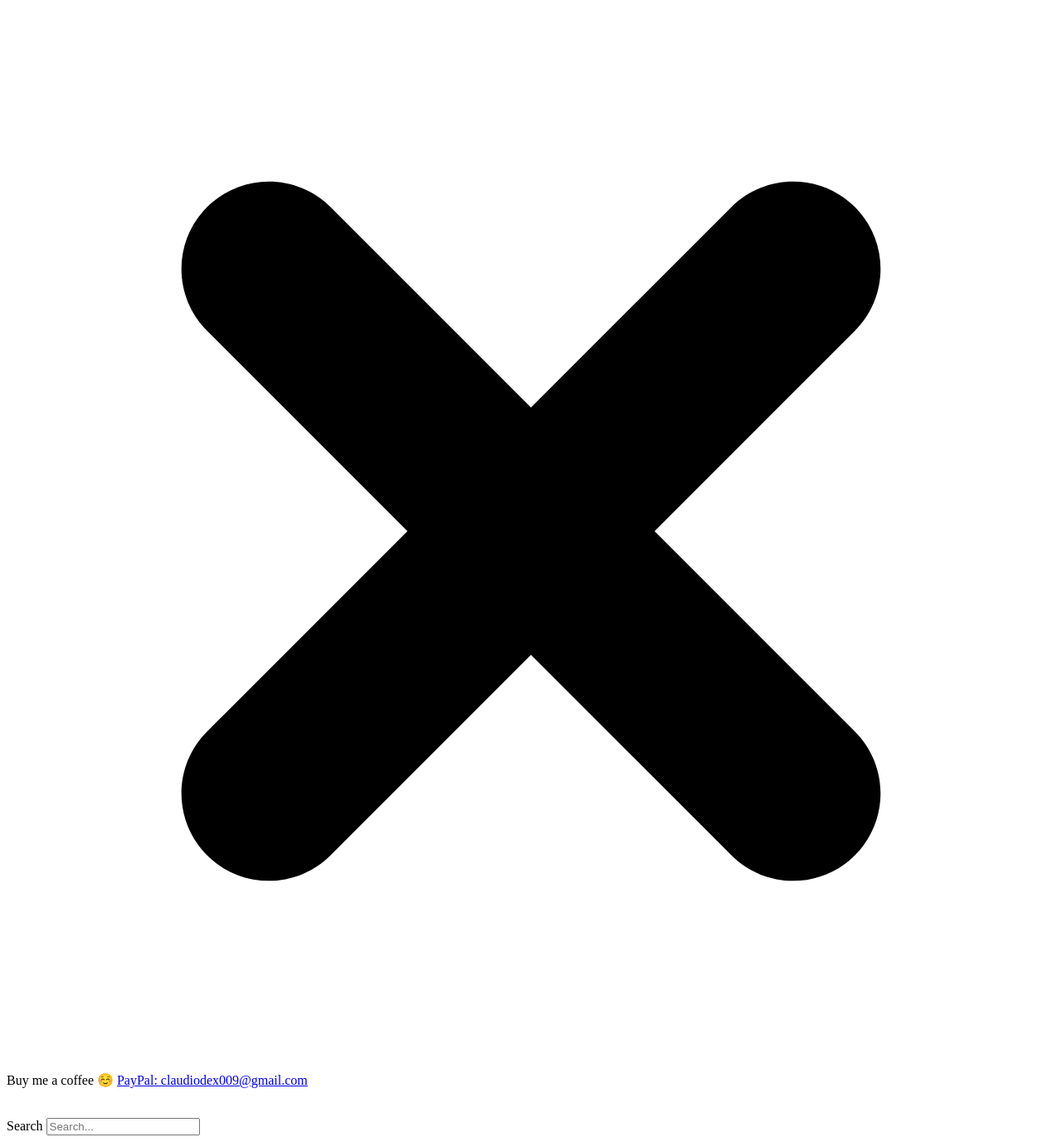
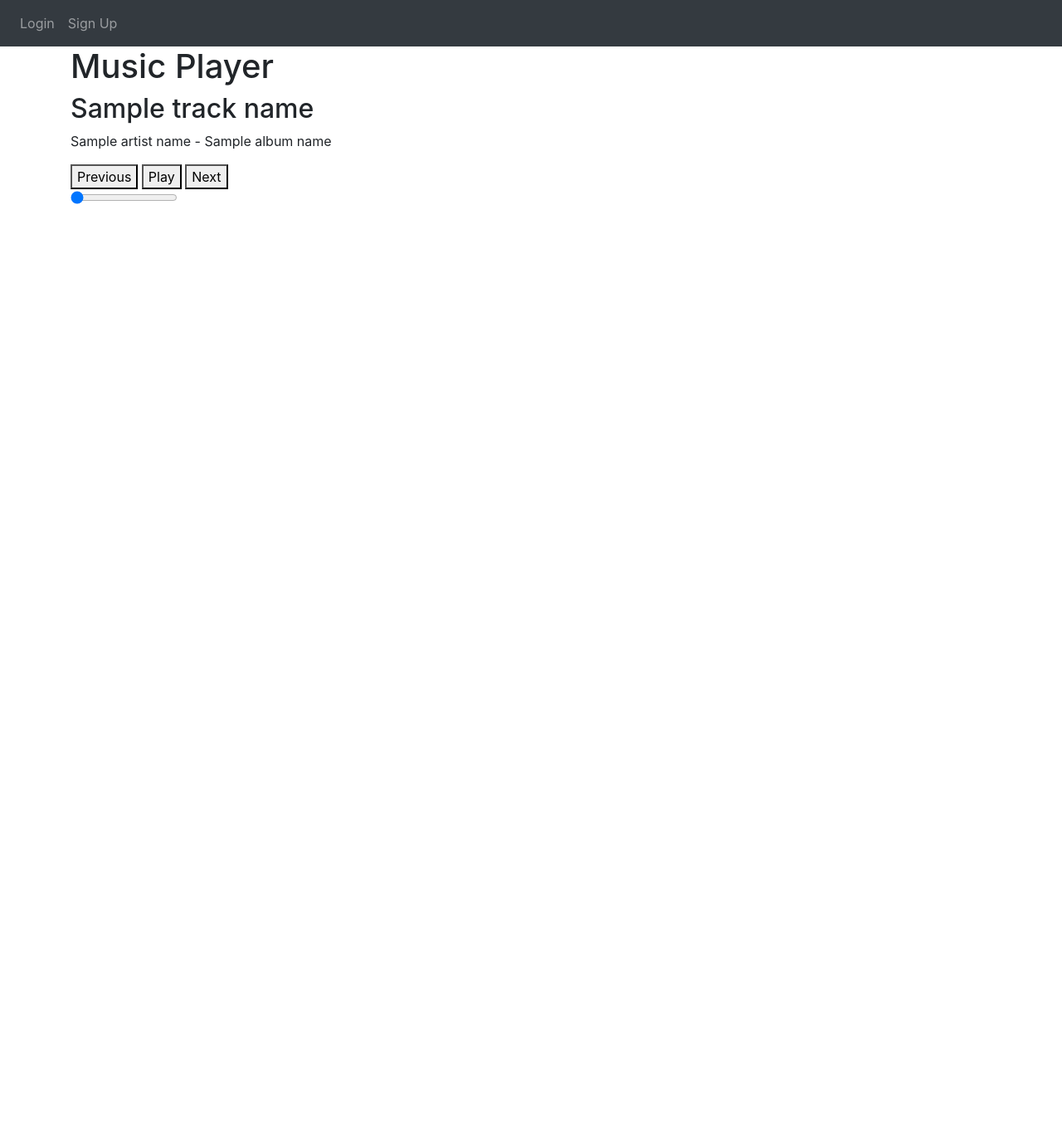
Before and after one commit to Don-001/Music_Recommender, a Flask app: template website/templates/listen.html in a window 1280 px wide. Shown: the whole page at 83% size. After the commit the page ends 246 px from the top, so only its background shows below. Run offline with Flask 2, Linux system fonts and the light colour scheme; the template is opened without the code that fills it: most values are stand-ins (such as "Sample title", 1, 10 or a date in 2020); some libraries are stand-ins or nearby versions.

Commit message:
Create a listening/streaming page

```diff
--- a/website/auth.py
+++ b/website/auth.py
@@ -19,7 +19,7 @@
             if check_password_hash(user.password, password):
                 flash('Logged in Successfully!', category='success')
                 login_user(user, remember=True)
-                return redirect(url_for('views.home'))
+                return redirect(url_for('views.listen'))
             else:
                 flash('Incorrect password, try again.', category='error')
         else:
@@ -57,5 +57,5 @@
             db.session.commit()
             login_user(new_user, remember=True)
             flash('Account Successfully Created!', category='success' )
-            return redirect(url_for('views.home'))
+            return redirect(url_for('views.listen'))
     return render_template("sign_up.html", user=current_user)
--- a/website/templates/listen.html
+++ b/website/templates/listen.html
@@ -1,38 +1,53 @@
-<!DOCTYPE html>
-<html lang="en">
-<head>
-    <meta charset="UTF-8">
-    <meta http-equiv="X-UA-Compatible" content="IE=edge">
-    <meta name="viewport" content="width=device-width, initial-scale=1.0">
-    <title>Music Heaven</title>
-	<link rel="stylesheet" href="./Styles/styles2.css">
-	<script src="https://cdnjs.cloudflare.com/ajax/libs/howler/2.2.1/howler.min.js"></script>
-</head>
-<body>
-    <div class="psst">
-        <div>
-            <svg xmlns="http://www.w3.org/2000/svg" enable-background="new 0 0 24 24" viewBox="0 0 24 24" role="img" class="icon icon-16 text-white fill-current"><path d="m14.828 12 4.586-4.586c.781-.781.781-2.047 0-2.828-.78-.781-2.048-.781-2.828 0l-4.586 4.586-4.586-4.586c-.78-.781-2.048-.781-2.828 0-.781.781-.781 2.047 0 2.828l4.586 4.586-4.586 4.586c-.781.781-.781 2.047 0 2.828.39.391.902.586 1.414.586s1.024-.195 1.414-.586l4.586-4.586 4.586 4.586c.39.391.902.586 1.414.586s1.024-.195 1.414-.586c.781-.781.781-2.047 0-2.828z"></path></svg>
+{% extends "base.html" %} {% block title %}Music Heaven{% endblock %}
+{% block content %}
+<h1>Music Player</h1>
+<audio id="music-player" src="{{ track_url }}"></audio>
+<div>
+    <h2>{{ track_name }}</h2>
+    <p>{{ artist_name }} - {{ album_name }}</p>
+</div>
+<div>
+    <button id="previous-button">Previous</button>
+    <button id="play-button">Play</button>
+    <button id="next-button">Next</button>
+</div>
+<div>
+    <input type="range" id="seek-bar" value="0" min="0" max="{{ duration }}">
+</div>
+<script>
+    var musicPlayer = document.getElementById('music-player');
+    var playButton = document.getElementById('play-button');
+    var previousButton = document.getElementById('previous-button');
+    var nextButton = document.getElementById('next-button');
+    var seekBar = document.getElementById('seek-bar');
 
-          </a>
+    playButton.addEventListener('click', function() {
+        if (musicPlayer.paused) {
+            musicPlayer.play();
+            playButton.innerHTML = 'Pause';
+        } else {
+            musicPlayer.pause();
+            playButton.innerHTML = 'Play';
+        }
+    });
 
-            <p data-url="/announcements/3012/view">
-              <span> Buy me a coffee ☺️ <a href="Paypal.com">PayPal: claudiodex009@gmail.com</a></span>
-            </p>
-        </div>
-      </div>
-    <div class="search-input-hero search-input-with-dropdown">
-        <svg xmlns="http://www.w3.org/2000/svg" width="16" height="16" viewBox="0 0 16 16" fill="none" role="img" class="icon fill-current search-icon">
-      <path fill-rule="evenodd" clip-rule="evenodd" d="M10.6002 12.0498C9.49758 12.8568 8.13777 13.3333 6.66667 13.3333C2.98477 13.3333 0 10.3486 0 6.66667C0 2.98477 2.98477 0 6.66667 0C10.3486 0 13.3333 2.98477 13.3333 6.66667C13.3333 8.15637 12.8447 9.53194 12.019 10.6419C12.0265 10.6489 12.0338 10.656 12.0411 10.6633L15.2935 13.9157C15.6841 14.3063 15.6841 14.9394 15.2935 15.33C14.903 15.7205 14.2699 15.7205 13.8793 15.33L10.6269 12.0775C10.6178 12.0684 10.6089 12.0592 10.6002 12.0498ZM11.3333 6.66667C11.3333 9.244 9.244 11.3333 6.66667 11.3333C4.08934 11.3333 2 9.244 2 6.66667C2 4.08934 4.08934 2 6.66667 2C9.244 2 11.3333 4.08934 11.3333 6.66667Z"></path>
-      </svg>
+    previousButton.addEventListener('click', function() {
+        // Code to play previous track
+    });
 
-        <form action="/search" class="js-search-input-form search-input-form" method="get">
-          <label for="search" class="accessibility-text">Search</label>
-          <input id="search" type="search" name="q" placeholder="Search..." value="" class="search-input js-search-input">
-        </form>
-      </div>
+    nextButton.addEventListener('click', function() {
+        // Code to play next track
+    });
 
+    seekBar.addEventListener('change', function() {
+        musicPlayer.currentTime = seekBar.value;
+    });
 
-
-	<script src="app.js"></script>
+    musicPlayer.addEventListener('timeupdate', function() {
+        seekBar.value = musicPlayer.currentTime;
+    });
+</script>
 </body>
 </html>
+
+{% endblock %}
--- a/website/views.py
+++ b/website/views.py
@@ -6,4 +6,4 @@
 @views.route('/')
 @login_required
 def home():
-    return render_template("home.html", user=current_user)
+    return render_template("listen.html", user=current_user)
```
